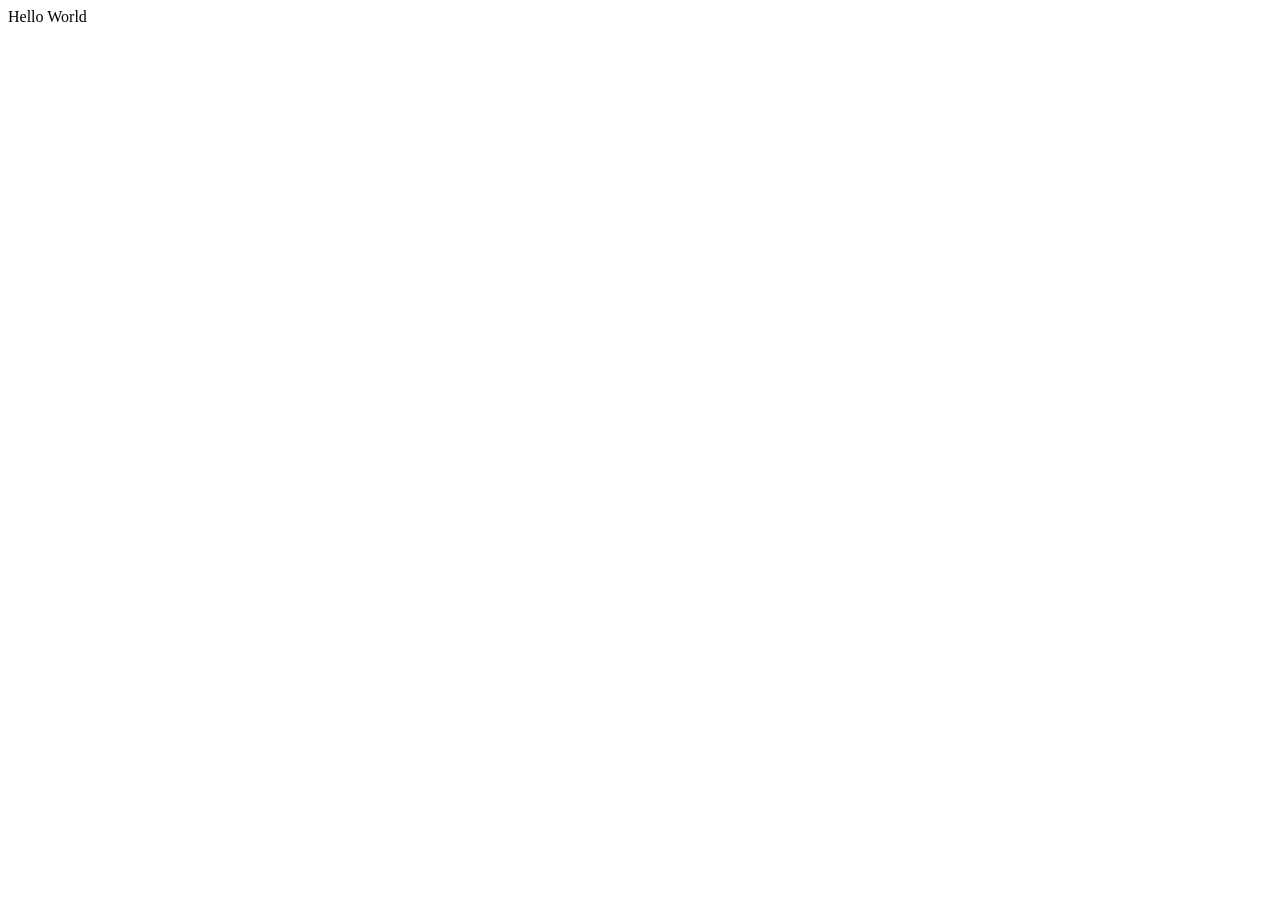
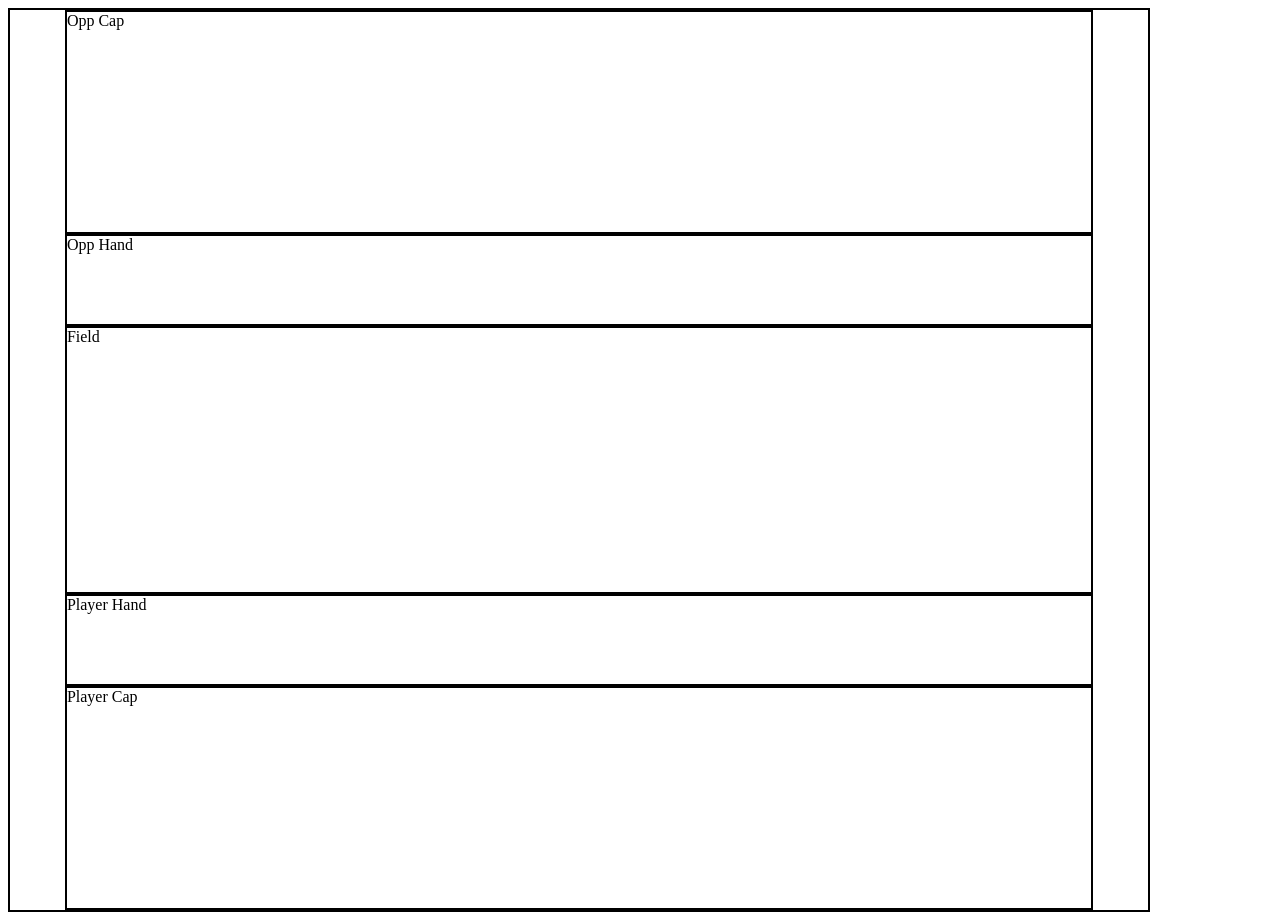
Before and after one commit to pakman3590/Go-Stop-MVP, a React app: page / in a window 1280 px wide. Before the commit the page ends 800 px from the top, so only its background shows below. Built offline with nearby package versions, Linux system fonts and the light colour scheme; the HTML template or start-up script is replaced by a standard one.

Commit message:
React structure built with styled components

```diff
--- /dev/null
+++ b/client/src/components/Field.jsx
@@ -0,0 +1,19 @@
+import React from 'react';
+import styled from 'styled-components';
+
+const FieldDiv = styled.div`
+  height: 30%;
+  width: 90%;
+
+  border: 2px solid #000000;
+`;
+
+function Field(props) {
+  return (
+    <FieldDiv>
+      Field
+    </FieldDiv>
+  );
+}
+
+export default Field;
--- /dev/null
+++ b/client/src/components/OppCapture.jsx
@@ -0,0 +1,19 @@
+import React from 'react';
+import styled from 'styled-components';
+
+const Capture = styled.div`
+  height: 25%;
+  width: 90%;
+
+  border: 2px solid #000000;
+`;
+
+function OppCapture(props) {
+  return (
+    <Capture>
+      Opp Cap
+    </Capture>
+  );
+}
+
+export default OppCapture;
--- /dev/null
+++ b/client/src/components/OppHand.jsx
@@ -0,0 +1,19 @@
+import React from 'react';
+import styled from 'styled-components';
+
+const Hand = styled.div`
+  height: 10%;
+  width: 90%;
+
+  border: 2px solid #000000;
+`;
+
+function OppHand(props) {
+  return (
+    <Hand>
+      Opp Hand
+    </Hand>
+  );
+}
+
+export default OppHand;
--- /dev/null
+++ b/client/src/components/PlayerCapture.jsx
@@ -0,0 +1,19 @@
+import React from 'react';
+import styled from 'styled-components';
+
+const Capture = styled.div`
+  height: 25%;
+  width: 90%;
+
+  border: 2px solid #000000;
+`;
+
+function PlayerCapture(props) {
+  return (
+    <Capture>
+      Player Cap
+    </Capture>
+  );
+}
+
+export default PlayerCapture;
--- /dev/null
+++ b/client/src/components/PlayerHand.jsx
@@ -0,0 +1,19 @@
+import React from 'react';
+import styled from 'styled-components';
+
+const Hand = styled.div`
+  height: 10%;
+  width: 90%;
+
+  border: 2px solid #000000;
+`;
+
+function PlayerHand(props) {
+  return (
+    <Hand>
+      Player Hand
+    </Hand>
+  );
+}
+
+export default PlayerHand;
--- a/client/src/components/app.jsx
+++ b/client/src/components/app.jsx
@@ -0,0 +1,35 @@
+import React from 'react';
+import styled from 'styled-components';
+
+import OppCapture from './OppCapture.jsx';
+import OppHand from './OppHand.jsx';
+import Field from './Field.jsx';
+import PlayerHand from './PlayerHand.jsx';
+import PlayerCapture from './PlayerCapture.jsx';
+
+const Board = styled.main`
+  width: 90%;
+  height: 900px;
+
+  border: 2px solid #000000;
+
+  display: flex;
+  flex-direction: column;
+
+  align-items: center;
+  justify-content: center;
+`;
+
+function App() {
+  return (
+    <Board>
+      <OppCapture />
+      <OppHand />
+      <Field />
+      <PlayerHand />
+      <PlayerCapture />
+    </Board>
+  );
+}
+
+export default App;
--- a/client/src/index.js
+++ b/client/src/index.js
@@ -1,4 +1,5 @@
 import React from 'react';
 import ReactDOM from 'react-dom';
+import App from './components/App.jsx';
 
-ReactDOM.render(<div>Hello World</div>, document.getElementById('app'));
+ReactDOM.render(<App />, document.getElementById('app'));
--- a/package.json
+++ b/package.json
@@ -39,11 +39,13 @@
     "react": "^18.1.0",
     "react-dom": "^18.1.0",
     "semver": "^7.3.7",
+    "styled-components": "^5.3.5",
     "webpack": "^5.72.0",
     "webpack-cli": "^4.9.2",
     "webpack-merge": "^5.8.0"
   },
   "devDependencies": {
+    "babel-plugin-styled-components": "^2.0.7",
     "eslint": "^8.14.0",
     "eslint-config-airbnb": "^19.0.4",
     "eslint-plugin-import": "^2.26.0",
```
Also changed, not shown: 1 other file (tests, documents, lock files or other folders).
